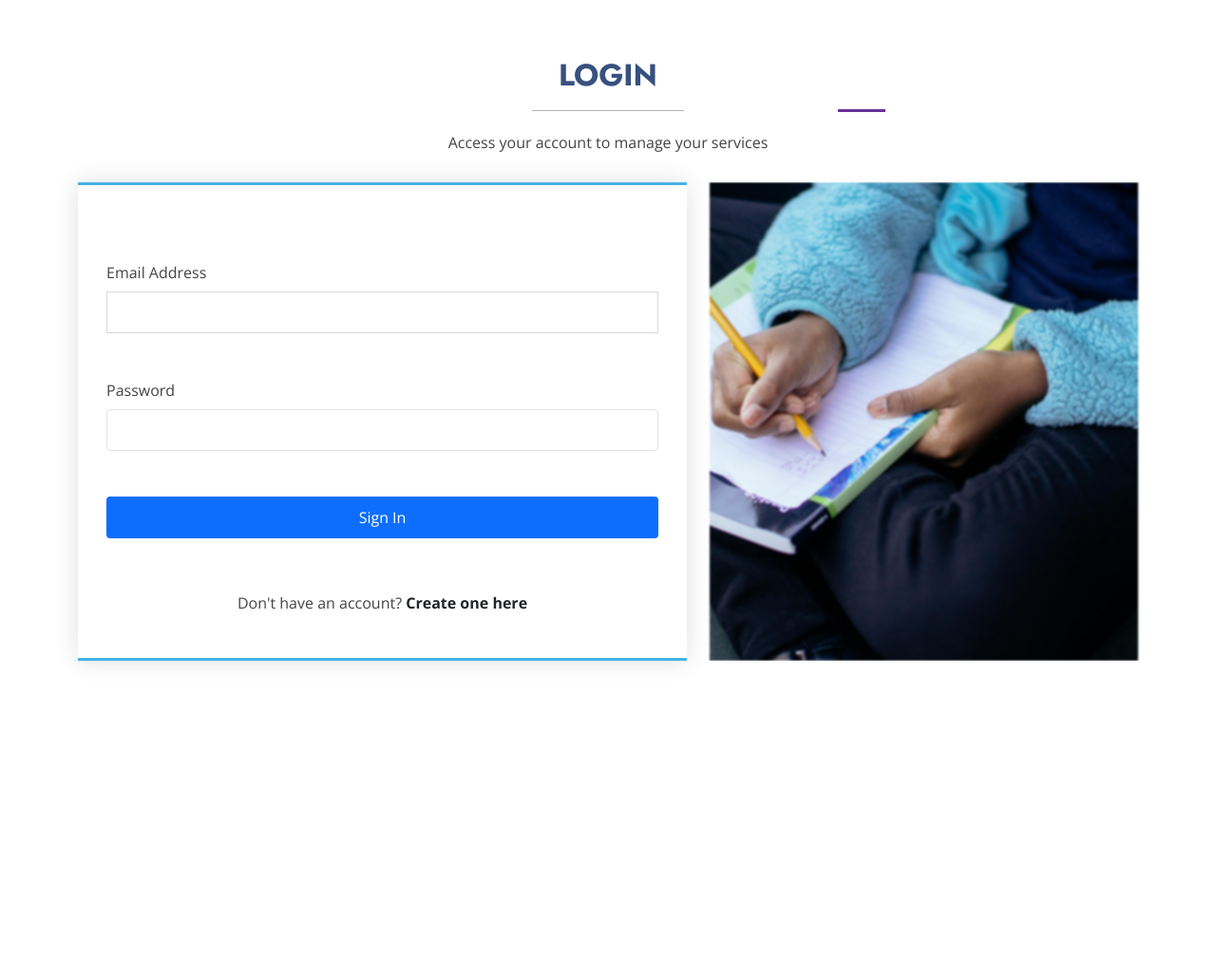
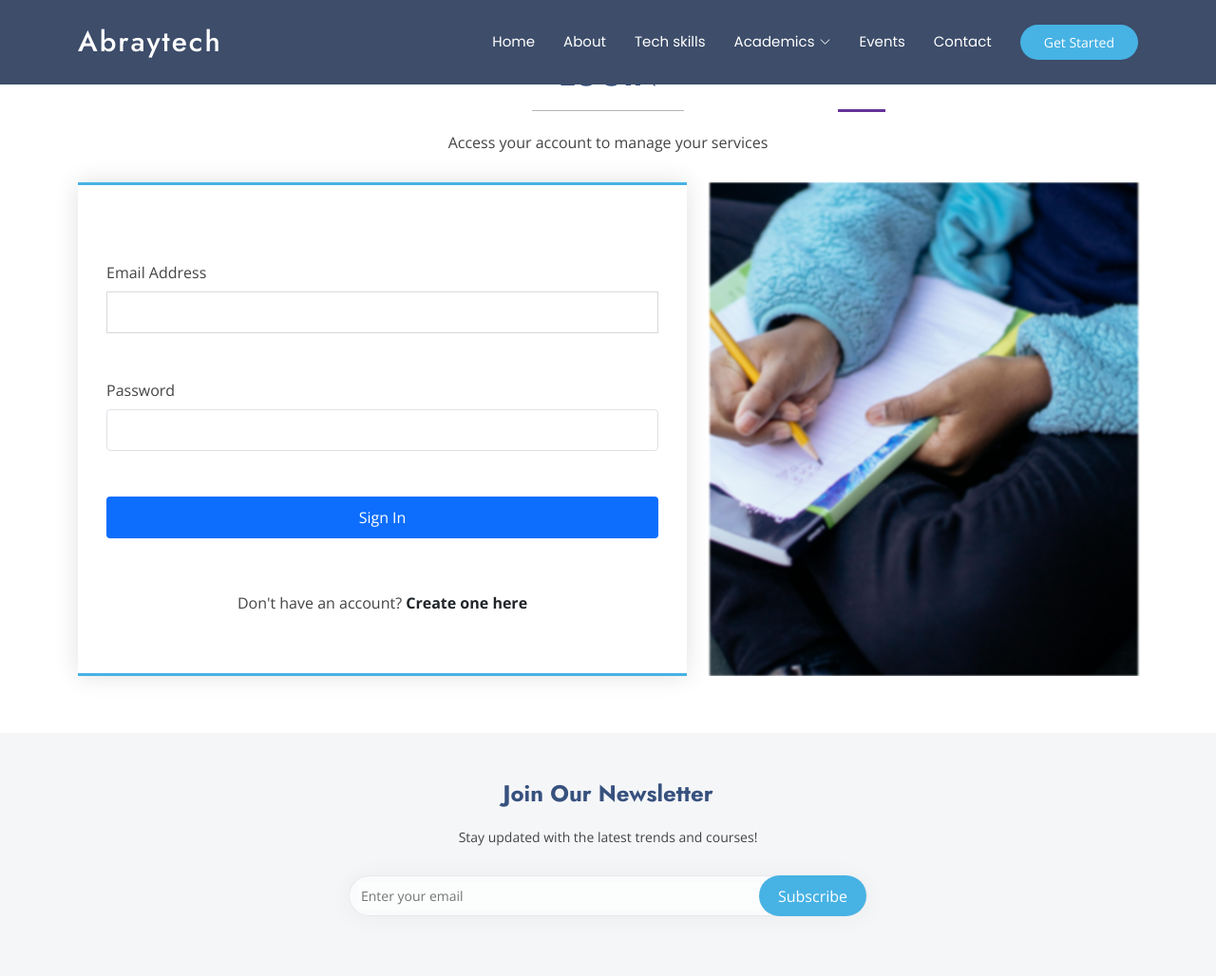
Before and after one commit to abfembest/school_portal_solutions, a Django app: page /login in a window 1280 px wide. Shown: the top 1028 px of the page at 95% size. Before the commit the page ends 699 px from the top, so only its background shows below. Run offline with Django 5.2, Linux system fonts and the light colour scheme; some libraries are stand-ins or nearby versions.

Commit message:
I have updated some codes

```diff
--- a/abray/templates/headerfooterlinks.html
+++ b/abray/templates/headerfooterlinks.html
@@ -76,6 +76,8 @@
  {% block content %}
 
  {% endblock %}
+
+    </body>
 <!-- Initialize Swiper -->
 <script>
     document.addEventListener('DOMContentLoaded', function () {
--- a/abray/templates/signin.html
+++ b/abray/templates/signin.html
@@ -1,31 +1,7 @@
+{% extends "headerfooterlinks.html" %}
 {% load static %}
-<!DOCTYPE html>
-<html lang="en">
+{%block content%}
 
-<head>
-    <meta charset="utf-8">
-    <meta content="width=device-width, initial-scale=1.0" name="viewport">
-    <title>{% block title %} Login | AbrayTech {% endblock %}</title>
-
-    <!-- Fonts -->
-    <link href="https://fonts.googleapis.com" rel="preconnect">
-    <link href="https://fonts.gstatic.com" rel="preconnect" crossorigin>
-    <link
-        href="https://fonts.googleapis.com/css2?family=Open+Sans:wght@300;400;600;700&family=Poppins:wght@300;400;500;600;700&family=Jost:wght@300;400;500;600;700&display=swap"
-        rel="stylesheet">
-
-    <!-- Vendor CSS Files -->
-    <link href="{% static 'assets/vendor/bootstrap/css/bootstrap.min.css' %}" rel="stylesheet">
-    <link href="{% static 'assets/vendor/bootstrap-icons/bootstrap-icons.css' %}" rel="stylesheet">
-    <!-- <link href="{% static 'assets/vendor/glightbox/css/glightbox.min.css' %}" rel="stylesheet">
-    <link href="{% static 'assets/vendor/swiper/swiper-bundle.min.css' %}" rel="stylesheet"> -->
-
-    <!-- Main CSS File -->
-    <link href="{% static 'assets/css/main.css' %}" rel="stylesheet">
-    <link href="{% static 'assets/css/style1.css' %}" rel="stylesheet">
-</head>
-
-<body>
 
 <main class="main">
 
@@ -67,7 +43,6 @@
                         </div>
                     </form>
                 </div><!-- End Login Form -->
-
                 <!-- Image Column -->
                 <div class="col-lg-5" style="min-height: 500px; border-radius: 10px; overflow: hidden;">
                     <img src="{% static 'assets/img/signin.jpg' %}"
@@ -81,18 +56,4 @@
     </section><!-- /Login Section -->
 
 </main>
-
-    <!-- Vendor JS Files -->
-    <script src="{% static 'assets/vendor/bootstrap/js/bootstrap.bundle.min.js' %}"></script>
-    <!-- <script src="{% static 'assets/vendor/glightbox/js/glightbox.min.js' %}"></script>
-    <script src="{% static 'assets/vendor/swiper/swiper-bundle.min.js' %}"></script>
-    <script src="{% static 'assets/vendor/waypoints/noframework.waypoints.js' %}"></script>
-    <script src="{% static 'assets/vendor/imagesloaded/imagesloaded.pkgd.min.js' %}"></script>
-    <script src="{% static 'assets/vendor/isotope-layout/isotope.pkgd.min.js' %}"></script> -->
-
-    <!-- Main JS File -->
-    <script src="{% static 'assets/js/main.js' %}"></script>
-
-</body>
-
-</html>
+{% endblock %}
```
Lines whose indentation alone changed are shown as unchanged.
